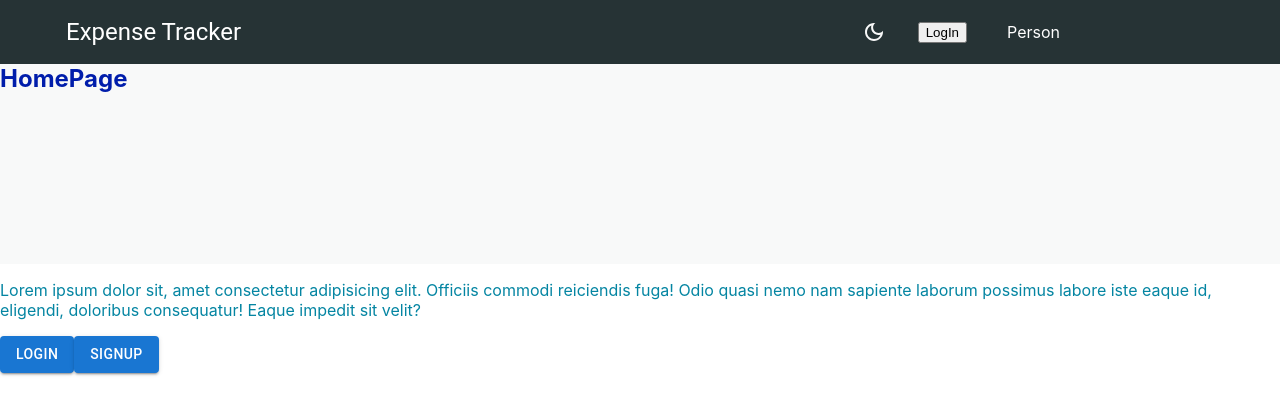
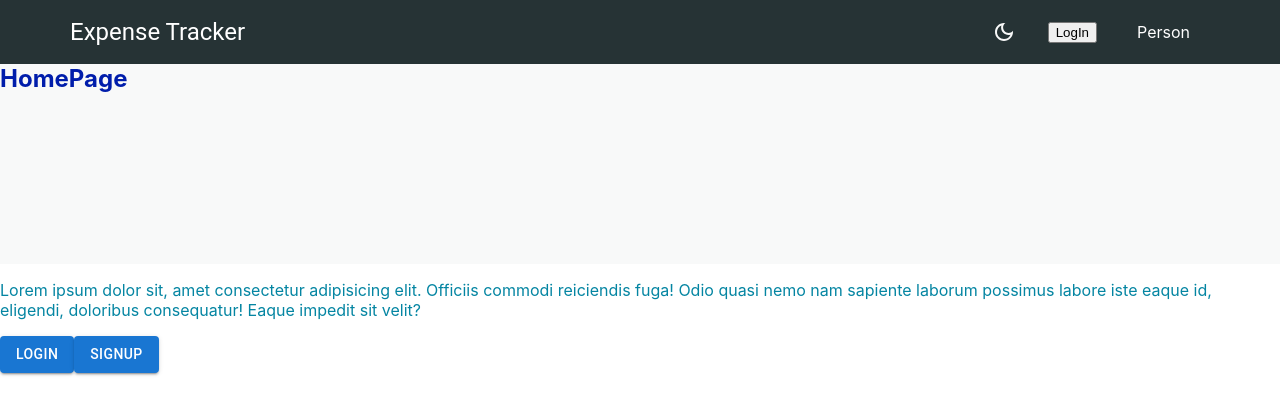
Before and after one commit to e-0922-ja/expense-tracker-app, a React (Create React App) app in the folder frontend/: page / in a window 1280 px wide. Shown: the top 414 px of the page. Built offline with nearby package versions, Linux system fonts and the light colour scheme; no server answers.

Commit message:
style: change header text position

```diff
--- a/frontend/src/App.tsx
+++ b/frontend/src/App.tsx
@@ -8,8 +8,10 @@ import { selectTheme } from "./reducer/colorModeSlice";
 import { SignUpPage } from "./views/pages/SignUpPage";
 import { LoginPage } from "./views/pages/LoginPage";
 import { FriendsListPage } from "./views/pages/FriendsListPage";
+
+import { Toolbar } from "@mui/material";
+import { HistoryPage } from "./views/pages/HistoryPage";
 import { TransactionPage } from "./views/pages/TransactionPage";
-import { Toolbar } from "@mui/material";
 
 function App() {
   const theme = useSelector(selectTheme);
@@ -25,6 +27,7 @@ function App() {
           <Route path="/login" element={<LoginPage />} />
           <Route path="/friendslist" element={<FriendsListPage />} />
           <Route path="/transaction" element={<TransactionPage />} />
+          <Route path="/history" element={<HistoryPage />} />
         </Routes>
       </ThemeProvider>
     </div>
--- a/frontend/src/views/components/Header.tsx
+++ b/frontend/src/views/components/Header.tsx
@@ -47,7 +47,7 @@ export const Header = () => {
           theme.zIndex.drawer + 1,
       }}
     >
-      <Toolbar style={{ padding: "0 200px 0 66px" }}>
+      <Toolbar style={{ padding: "0 70px" }}>
         <Typography
           sx={{ flexGrow: 1 }}
           onClick={handleNavigateHome}
```
